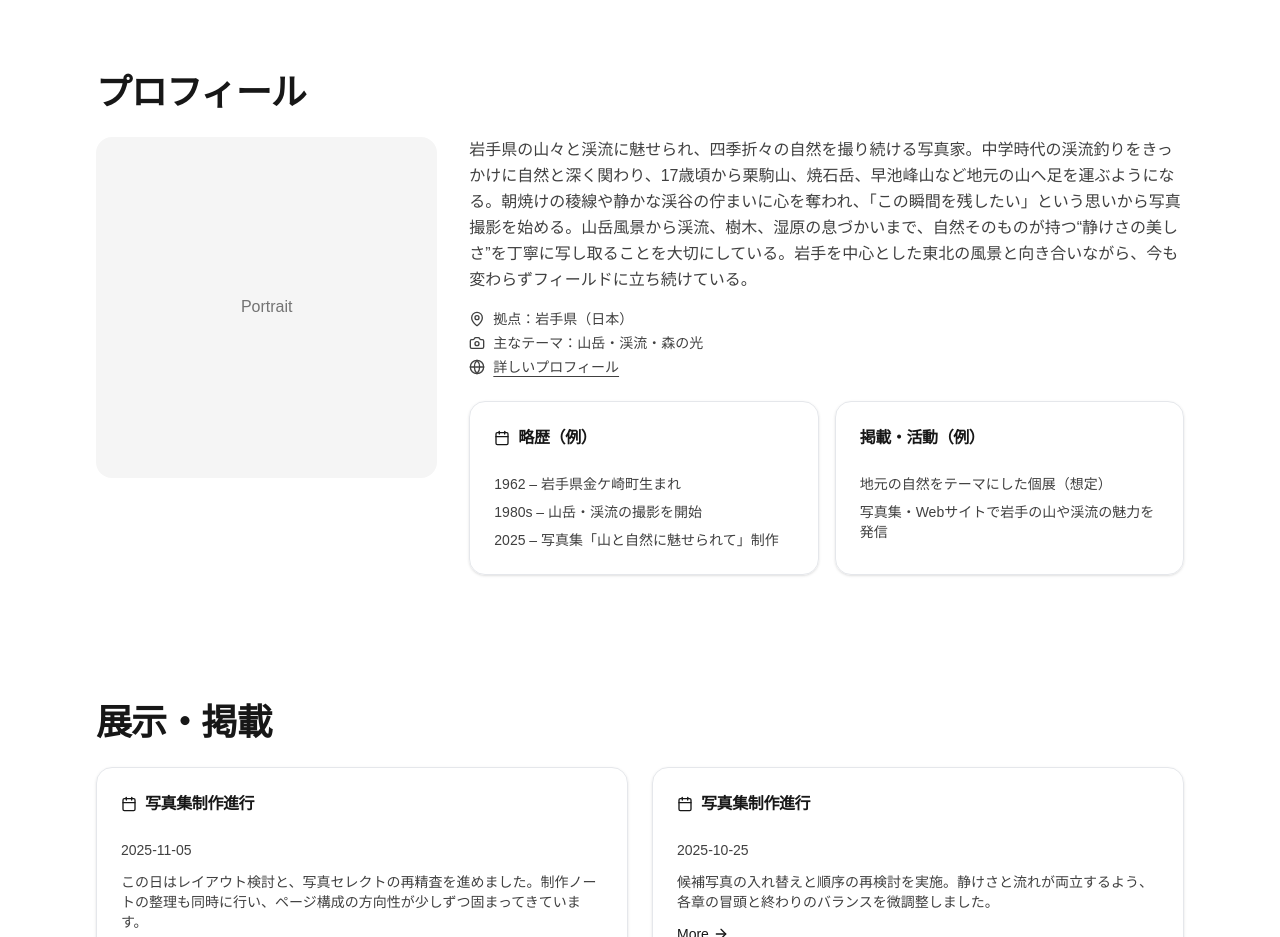
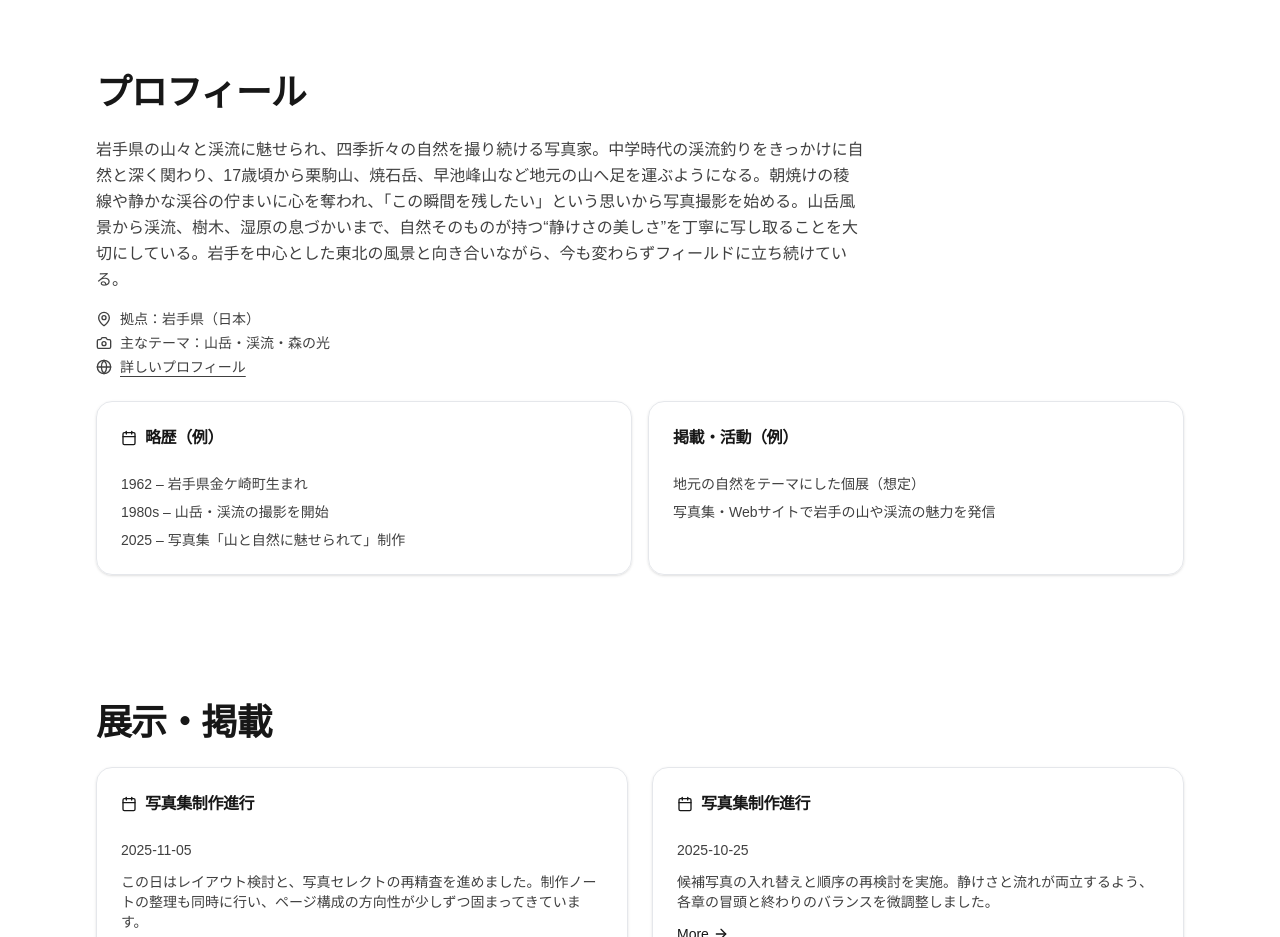
Before and after one commit to masahiro-koseki/masahiro-site, a Next.js app: page / in a window 1280 px wide. Shown: the part 2340-3277 px from the top of the page. Built offline with nearby package versions, Linux system fonts and the light colour scheme.

Commit message:
Update About Section

```diff
--- a/src/components/sections/AboutSection.tsx
+++ b/src/components/sections/AboutSection.tsx
@@ -17,18 +17,13 @@ type AboutSectionProps = {
 
 export default function AboutSection({ lang, about }: AboutSectionProps) {
 	return (
-		<div className="mt-6 grid md:grid-cols-3 gap-8 items-start">
-		{/* 左：ポートレート枠（今はダミー） */}
-		<div className="md:col-span-1">
-		<div className="aspect-square rounded-2xl bg-neutral-100 grid place-items-center text-neutral-500">
-		Portrait
-		</div>
-		</div>
+		<div className="mt-6">
+		{/* 紹介文（プロフィール画像なしで横幅いっぱい） */}
+		<p className="text-neutral-700 leading-relaxed max-w-3xl">
+		{about.bio}
+		</p>
 
-		{/* 右：本文＋各種情報＋カード */}
-		<div className="md:col-span-2">
-		<p className="text-neutral-700 leading-relaxed">{about.bio}</p>
-
+		{/* 場所・撮影対象・リンク */}
 		<ul className="mt-4 text-sm text-neutral-700 space-y-1">
 		<li className="flex items-center gap-2">
 		<MapPin className="h-4 w-4" /> {about.location}
@@ -47,9 +42,9 @@ export default function AboutSection({ lang, about }: AboutSectionProps) {
 		</li>
 		</ul>
 
-		{/* 略歴・掲載など（サンプル） */}
+		{/* 略歴・掲載など：2列カード */}
 		<div className="mt-6 grid sm:grid-cols-2 gap-4">
-		<Card className="rounded-2xl">
+		<Card className="rounded-2xl h-full">
 		<CardHeader>
 		<CardTitle className="text-base flex items-center gap-2">
 		<Calendar className="h-4 w-4" />
@@ -80,7 +75,7 @@ export default function AboutSection({ lang, about }: AboutSectionProps) {
 		</CardContent>
 		</Card>
 
-		<Card className="rounded-2xl">
+		<Card className="rounded-2xl h-full">
 		<CardHeader>
 		<CardTitle className="text-base">
 		{lang === "ja" ? "掲載・活動（例）" : "Features & Activities"}
@@ -103,6 +98,5 @@ export default function AboutSection({ lang, about }: AboutSectionProps) {
 		</Card>
 		</div>
 		</div>
-		</div>
 	);
 }
```
